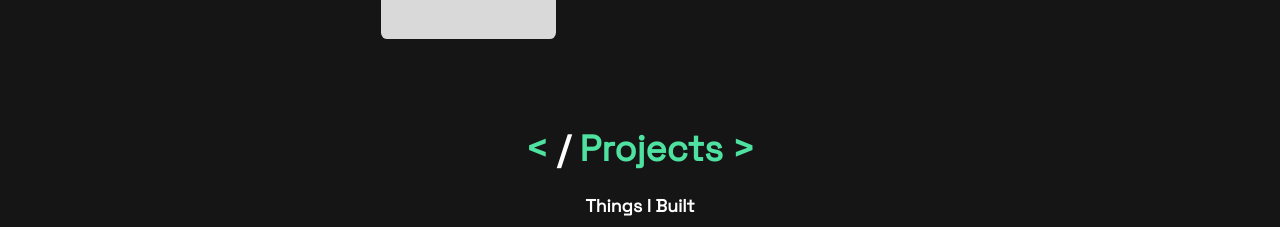
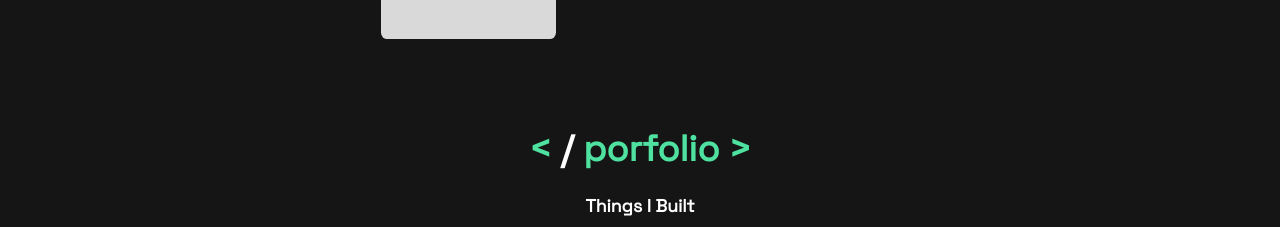
Before and after one commit to keshavjha005/myportfolio-oo5, a plain HTML site: page index.html in a window 1280 px wide. Shown: the part 3080-3307 px from the top of the page. Drawn offline with nearby package versions, Linux system fonts and the light colour scheme.

Commit message:
Update index.html

```diff
--- a/index.html
+++ b/index.html
@@ -29,7 +29,7 @@
             <li><a onClick="myFunction()" class="nav-link" href="#about">ABOUT</a></li>
             <li><a onClick="myFunction()" class="nav-link" href="#skills">SKILLS</a></li>
             <li><a onClick="myFunction()" class="nav-link" href="#experience">EXPERIENCE</a></li>
-            <li><a onClick="myFunction()" class="nav-link" href="#Projects">Projects</a></li>
+            <li><a onClick="myFunction()" class="nav-link" href="#Portfolio">Projects</a></li>
             <li><a onClick="myFunction()" class="nav-link" href="#contact">CONTACT</a></li>
 
         </ul>
@@ -225,13 +225,13 @@
 
         </div>
     </section>
-    <section class="pages" id="Projects">
+    <section class="pages" id="Portfolio">
         <div class="filler"></div>
         <div class="header">
-            <h1>&lt; <span class="slash">/</span> Projects &gt;</h1>
+            <h1>&lt; <span class="slash">/</span> porfolio &gt;</h1>
         </div>
         <h4>Things I Built</h4>
-        <div class="projects">
+        <div class="Portfolio">
             <div class="pro">
                 <div class="pro-title">club Website</div>
                 <div class="pro-detail">
```
